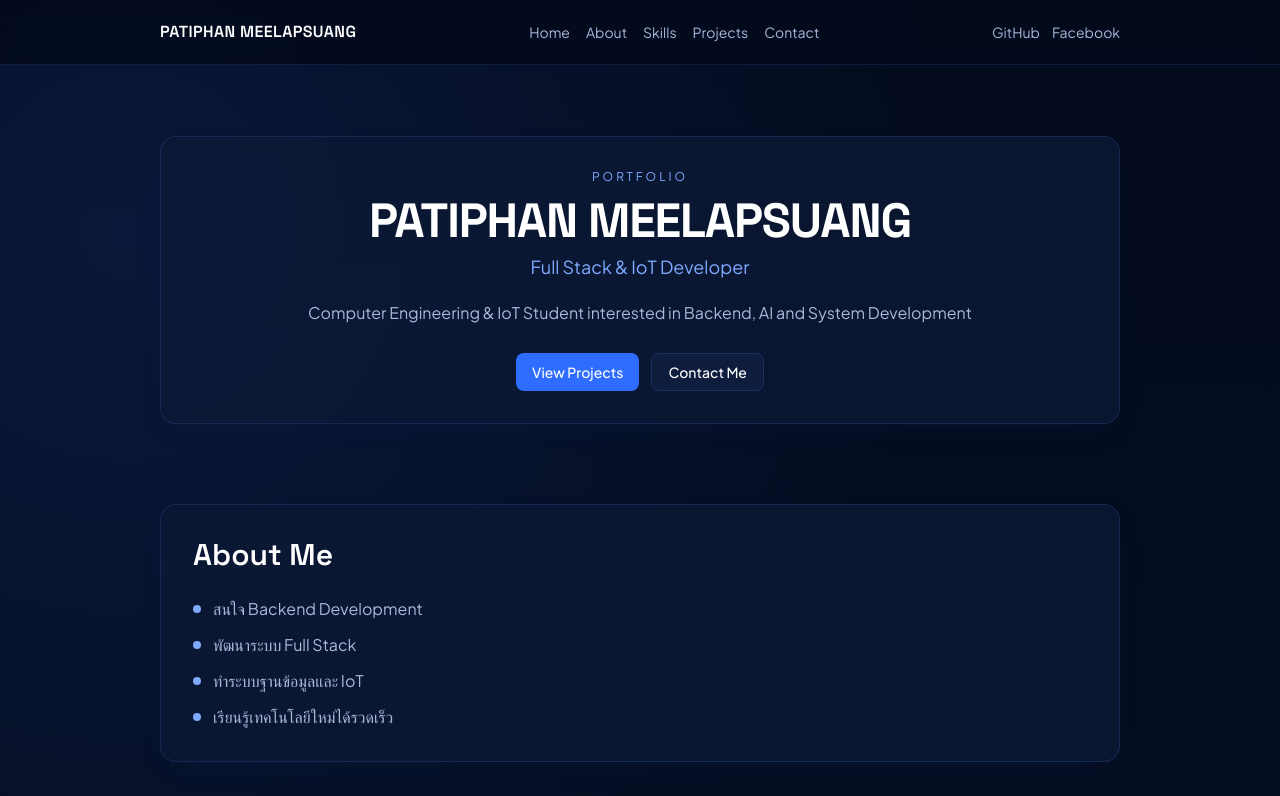
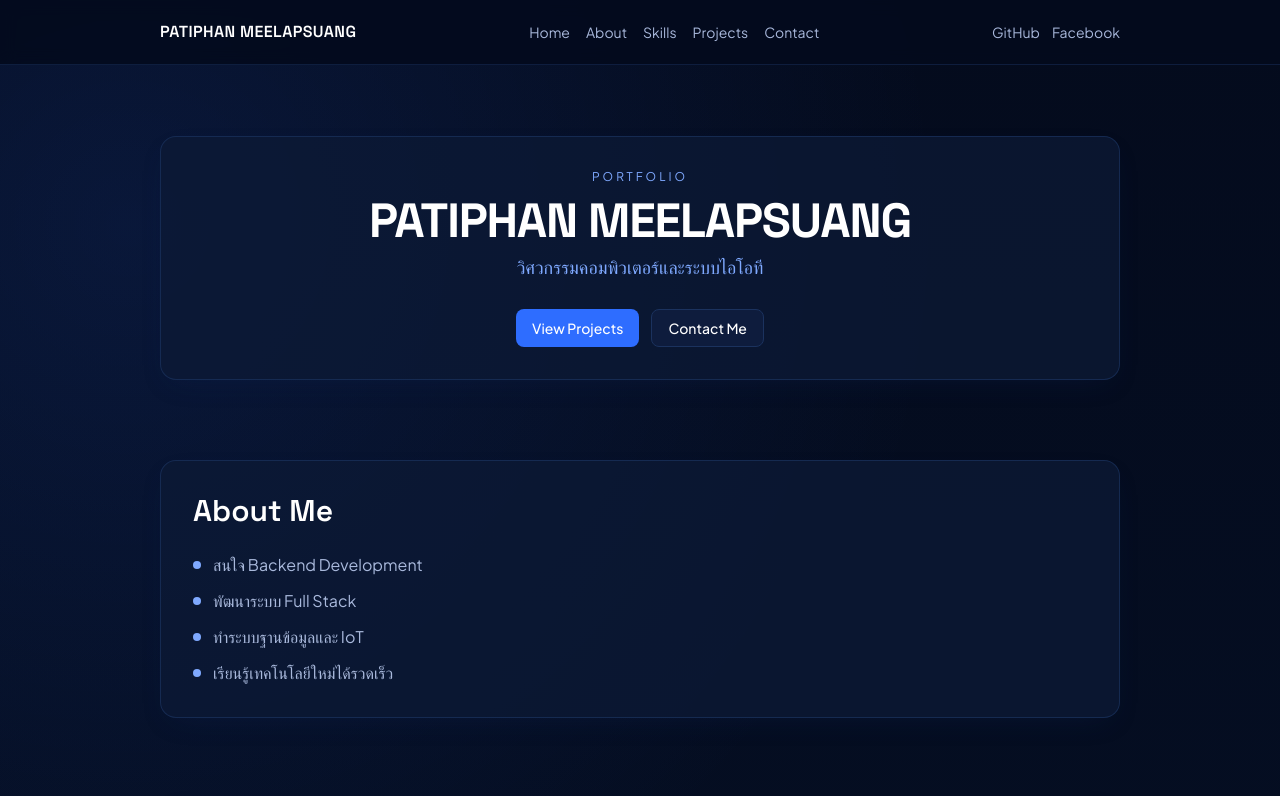
Before and after one commit to Numcha1/portfolio, a Next.js app: page / in a window 1280 px wide. Shown: the top 796 px of the page. Built offline with nearby package versions, Linux system fonts and the light colour scheme; no server answers; the database is empty.

Commit message:
update portfolio

```diff
--- a/src/components/sections/HeroSection.tsx
+++ b/src/components/sections/HeroSection.tsx
@@ -14,10 +14,6 @@ export const HeroSection = () => {
         </h1>
         <p className="mt-2 text-lg text-primarySoft">{SITE_CONFIG.role}</p>
 
-        <p className="mx-auto mt-5 max-w-2xl text-sm leading-relaxed text-muted sm:text-base">
-          {SITE_CONFIG.tagline}
-        </p>
-
         <div className="mt-7 flex flex-wrap justify-center gap-3">
           <Link href="/projects" className="btn-primary">
             View Projects
--- a/src/data/site.ts
+++ b/src/data/site.ts
@@ -2,9 +2,8 @@ import type { NavLink, SkillGroup, SocialLink } from "@/types/site";
 
 export const SITE_CONFIG = {
   name: "PATIPHAN MEELAPSUANG",
-  role: "Full Stack & IoT Developer",
-  tagline:
-    "Computer Engineering & IoT Student interested in Backend, AI and System Development",
+  role: "วิศวกรรมคอมพิวเตอร์และระบบไอโอที",
+  tagline: "",
   description:
     "Portfolio website of Patiphan Meelapsuang, Full Stack and IoT Developer.",
   email: "youremail@gmail.com",
```
Also changed, not shown: 1 other file (tests, documents, lock files or other folders).
